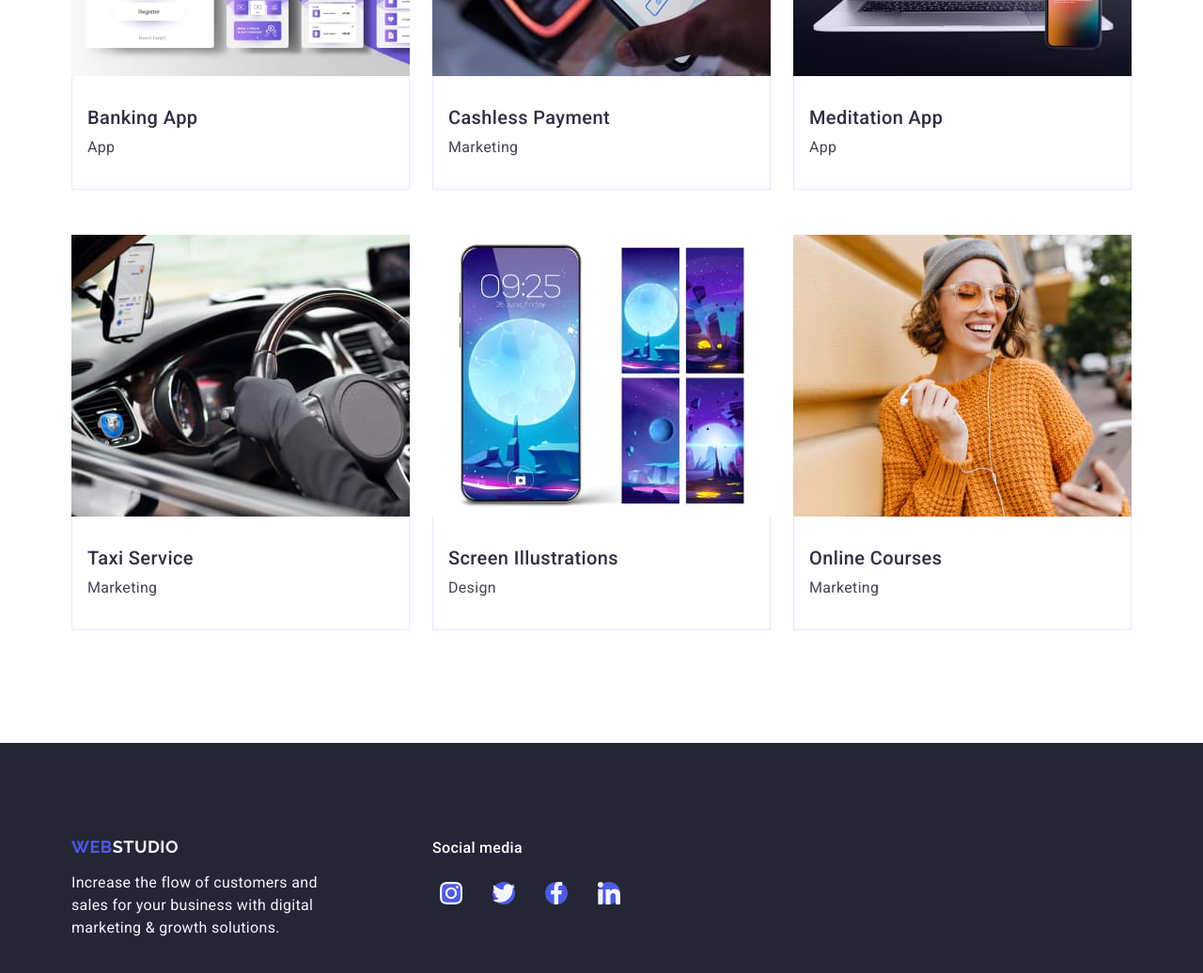
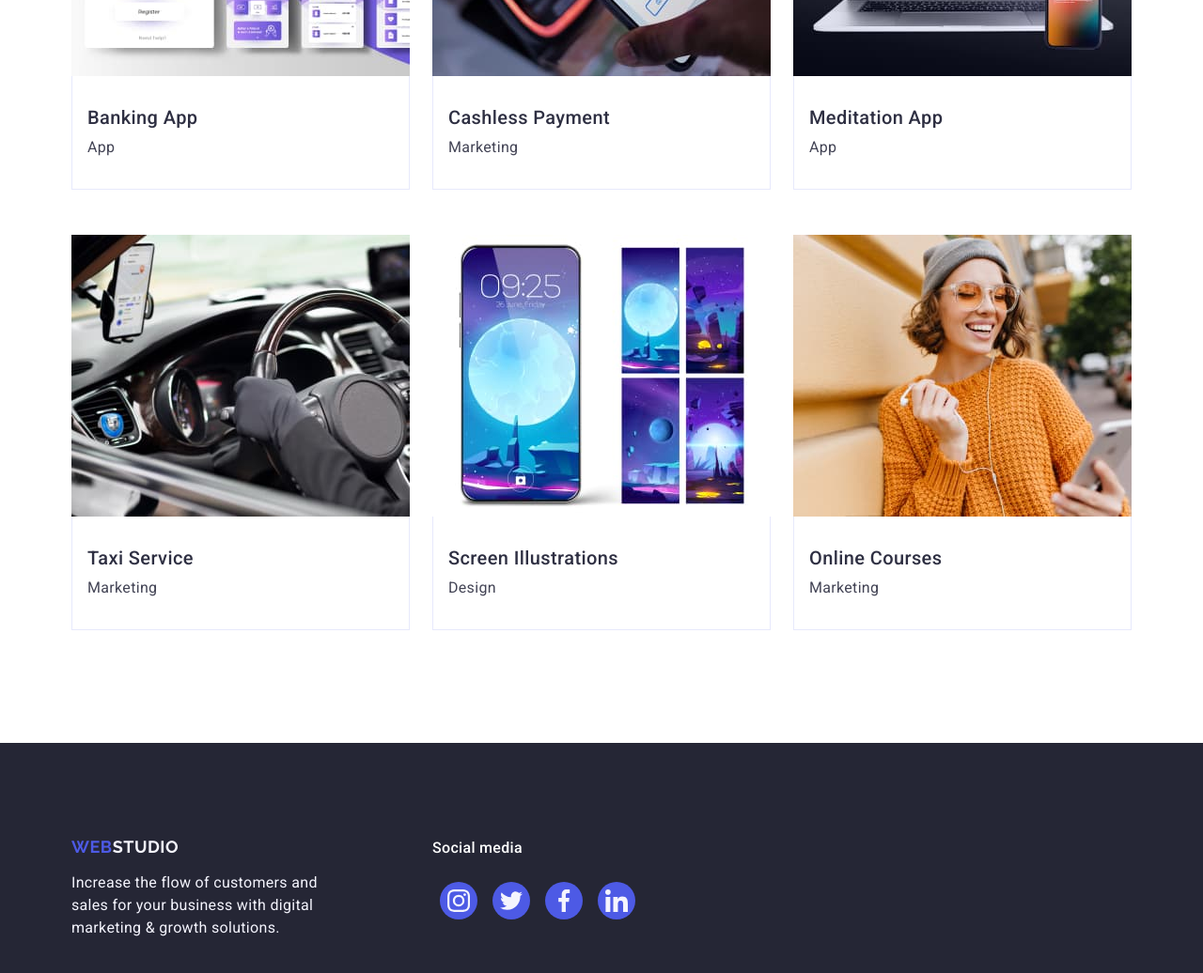
Before and after one commit to illiakravchenko/goit-markup-hw-04, a plain HTML site: page index.html in a window 1280 px wide. Shown: the part 2392-3428 px from the top of the page at 94% size. Drawn offline with nearby package versions, Linux system fonts and the light colour scheme.

Commit message:
дз4 (3 правка)

```diff
--- a/css/styles.css
+++ b/css/styles.css
@@ -512,6 +512,8 @@ img {
   text-decoration: none;
   display: inline-block;
   margin-bottom: 16px;
+  width: 100%;
+  height: 100%;
 }
 
 .footer-logo-box {
@@ -560,11 +562,11 @@ img {
   display: flex;
   justify-content: center;
   align-items: center;
-  width: 100%;
-  height: 100%;
   background-color: #4d5ae5;
   border-radius: 50%;
   background-color: 250ms cubic-bezier(0.4, 0, 0.2, 1);
+  width: 40px;
+  height: 40px;
 }
 
 .footer-socials-item {
```
